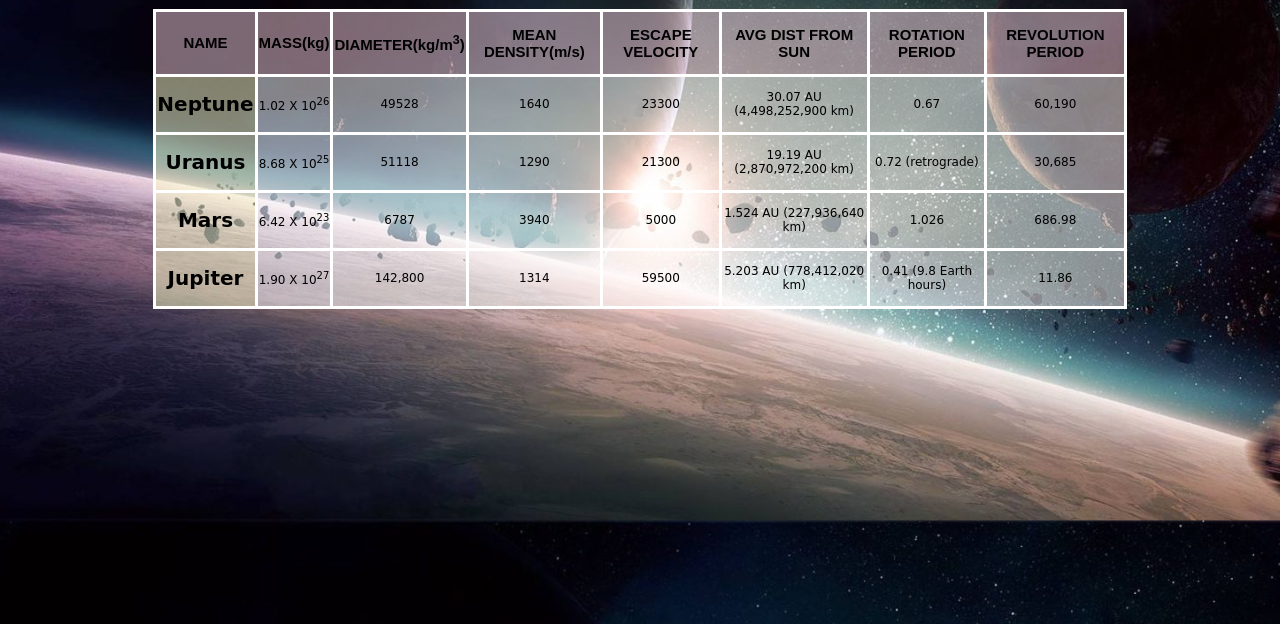
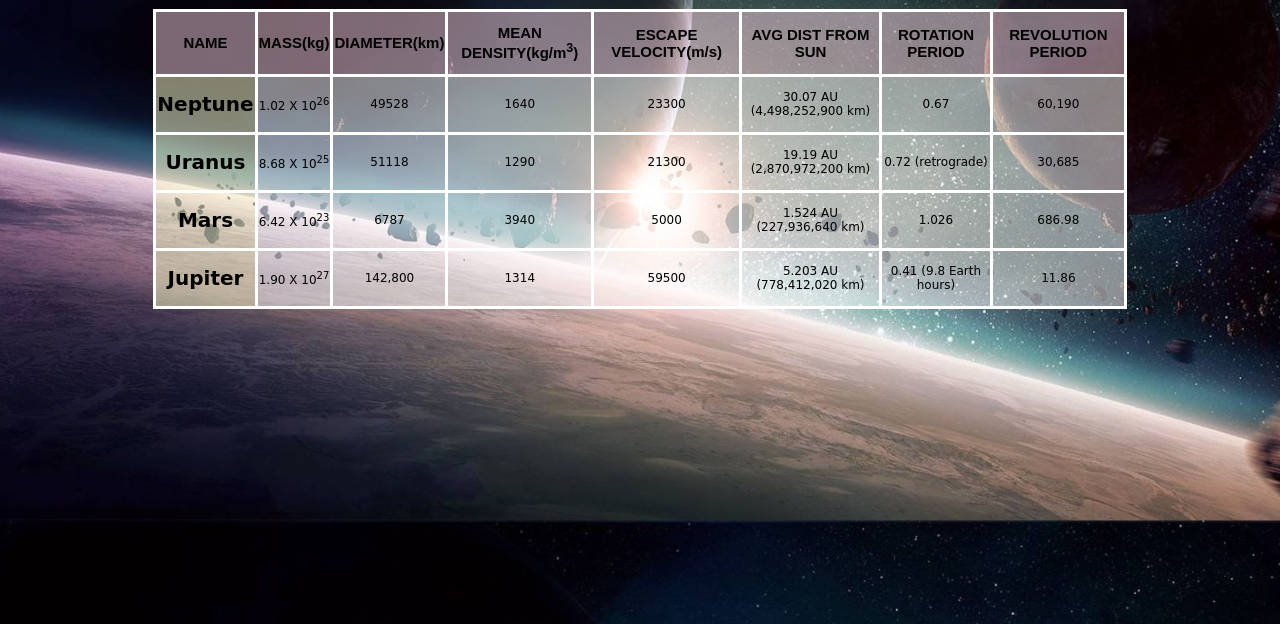
Before and after one commit to leqili/lab5, a plain HTML site: page index.html in a window 1280 px wide. Shown: the part 176-800 px from the top of the page. Drawn offline with Linux system fonts and the light colour scheme; a web font is replaced by a local one.

Commit message:
fix errors

```diff
--- a/index.html
+++ b/index.html
@@ -15,9 +15,9 @@
     <tr>
       <th class = "index">NAME</th>
       <th class = "index">MASS(kg)</th>
-      <th class = "index">DIAMETER(kg/m<sup>3</sup>)</th>
-      <th class = "index">MEAN DENSITY(m/s)</th>
-      <th class = "index">ESCAPE VELOCITY</th>
+      <th class = "index">DIAMETER(km)</th>
+      <th class = "index">MEAN DENSITY(kg/m<sup>3</sup>)</th>
+      <th class = "index">ESCAPE VELOCITY(m/s)</th>
       <th class = "index">AVG DIST FROM SUN</th>
       <th class = "index">ROTATION PERIOD</th>
       <th class = "index">REVOLUTION PERIOD</th>
```
